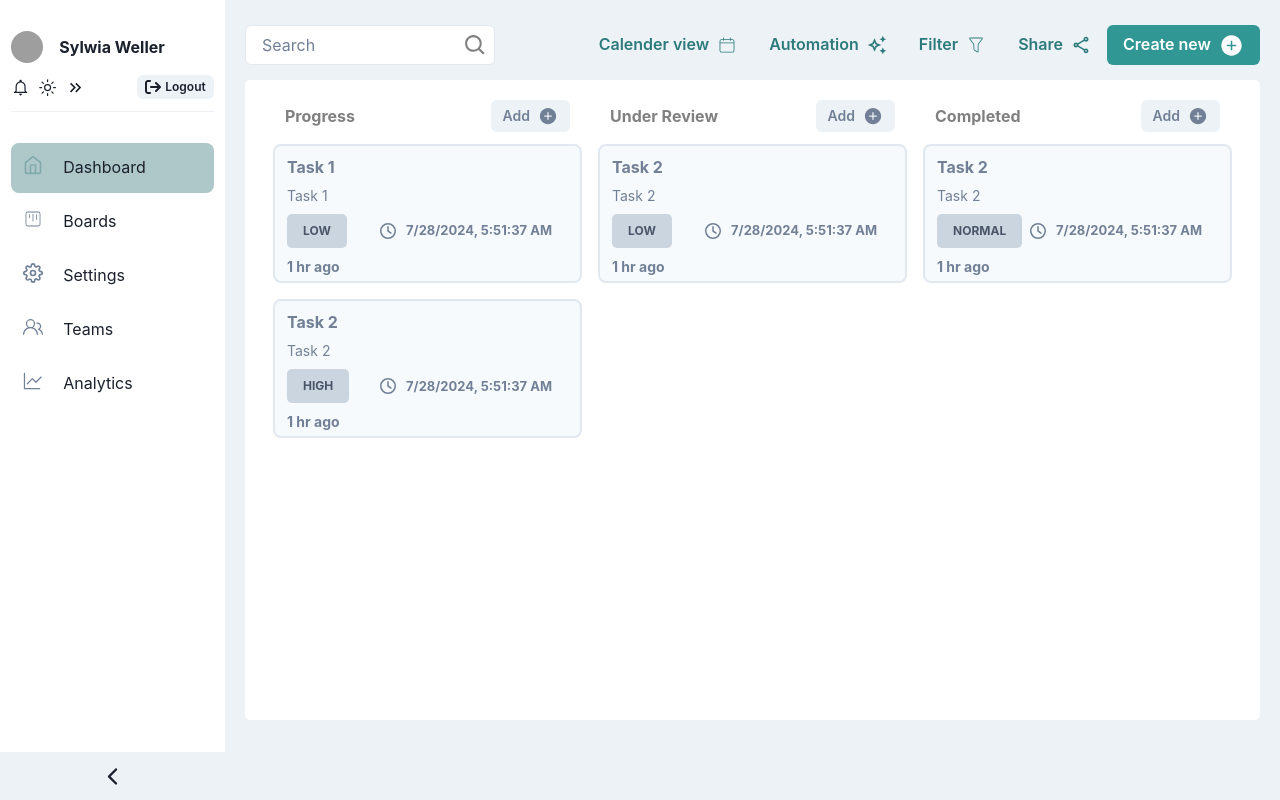
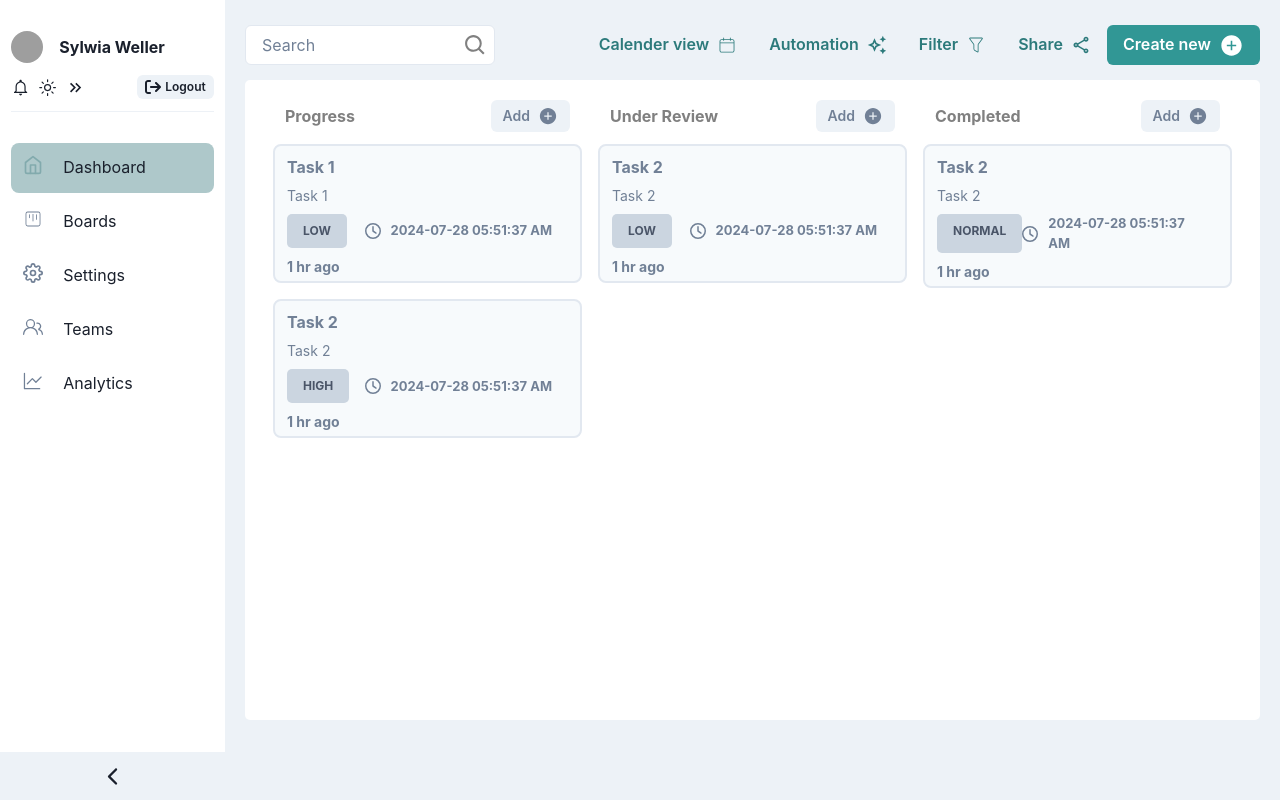
Before and after one commit to SameerTheProgrammer/MERN-Task-Management, a React (Vite) app in the folder frontend/: page /boards in a window 1280 px wide. Built offline with nearby package versions, Linux system fonts and the light colour scheme; grey boxes are pictures that could not be loaded.

Commit message:
fixing deadline format

```diff
--- a/frontend/package.json
+++ b/frontend/package.json
@@ -15,6 +15,8 @@
     "@emotion/styled": "^11.13.0",
     "formik": "^2.4.6",
     "framer-motion": "^11.3.19",
+    "luxon": "^3.4.4",
+    "moment": "^2.30.1",
     "react": "^18.3.1",
     "react-dnd": "^16.0.1",
     "react-dnd-html5-backend": "^16.0.1",
@@ -27,6 +29,7 @@
     "zod": "^3.23.8"
   },
   "devDependencies": {
+    "@types/luxon": "^3.4.2",
     "@types/react": "^18.3.3",
     "@types/react-dom": "^18.3.0",
     "@types/uuid": "^10.0.0",
--- a/frontend/src/components/boardPage/Task.tsx
+++ b/frontend/src/components/boardPage/Task.tsx
@@ -15,6 +15,7 @@ import { FaRegClock } from "react-icons/fa6";
 import { GoPencil } from "react-icons/go";
 import { HeadingType } from "../../utils/enums";
 import { InitialValues } from "../../utils/types";
+import moment from "moment";
 
 type TaskProps = {
   index: number;
@@ -127,7 +128,11 @@ function Task({
               fontWeight={"bold"}
             >
               <Icon boxSize={4} as={FaRegClock} />
-              <Text fontSize={"13px"}>{task.deadline.toLocaleString()}</Text>
+              <Text fontSize={"13px"}>
+                {task.deadline
+                  ? moment(task.deadline).format("YYYY-MM-DD hh:mm:ss A")
+                  : ""}
+              </Text>
             </Flex>
           </Flex>
           <Text color={"gray.500"} fontWeight={"bold"} fontSize={"sm"}>
--- a/frontend/src/components/boardPage/TodoModel.tsx
+++ b/frontend/src/components/boardPage/TodoModel.tsx
@@ -24,6 +24,7 @@ import { Formik, Field, Form, ErrorMessage, FieldProps } from "formik";
 import { z } from "zod";
 import { InitialValues } from "../../utils/types";
 import TodoModelSchema from "../../validations/Todo";
+import { DateTime } from "luxon";
 
 interface TodoModelProps {
   isOpen: boolean;
@@ -41,6 +42,7 @@ const TodoModel: React.FC<TodoModelProps> = ({
   initialValues,
   setInitialValues,
 }) => {
+  console.log("initialValues", initialValues);
   const choseHandler = () => {
     onClose();
     setInitialValues({
@@ -208,14 +210,25 @@ const TodoModel: React.FC<TodoModelProps> = ({
                         alignContent="center"
                       >
                         <Field name="deadline">
-                          {({ field }: FieldProps<string>) => (
+                          {({ field }: FieldProps<string>) => {
+                            let formattedDeadline = "";
+                            if (field.value) {
+                              const date = DateTime.fromISO(field.value, {
+                                zone: "utc",
+                              });
+                              formattedDeadline =
+                                date.toFormat("yyyy-MM-dd'T'HH:mm");
+                            }
+                            return (
                               <Input
                                 {...field}
+                                value={formattedDeadline}
                                 placeholder="Select Date and Time"
                                 size="md"
                                 type="datetime-local"
                               />
-                          )}
+                            );
+                          }}
                         </Field>
                         <ErrorMessage name="deadline" component="div" />
                       </GridItem>
@@ -241,14 +254,16 @@ const TodoModel: React.FC<TodoModelProps> = ({
                         alignContent="center"
                       >
                         <Field name="description">
-                          {({ field }: FieldProps<string>) => (
+                          {({ field }: FieldProps<string>) => {
+                            return (
                               <Textarea
                                 {...field}
                                 maxBlockSize={150}
                                 placeholder="Add Description"
                                 size="sm"
                               />
-                          )}
+                            );
+                          }}
                         </Field>
                         <ErrorMessage name="description" component="div" />
                       </GridItem>
```
Also changed, not shown: 1 other file (tests, documents, lock files or other folders). Lines whose indentation alone changed are shown as unchanged.
